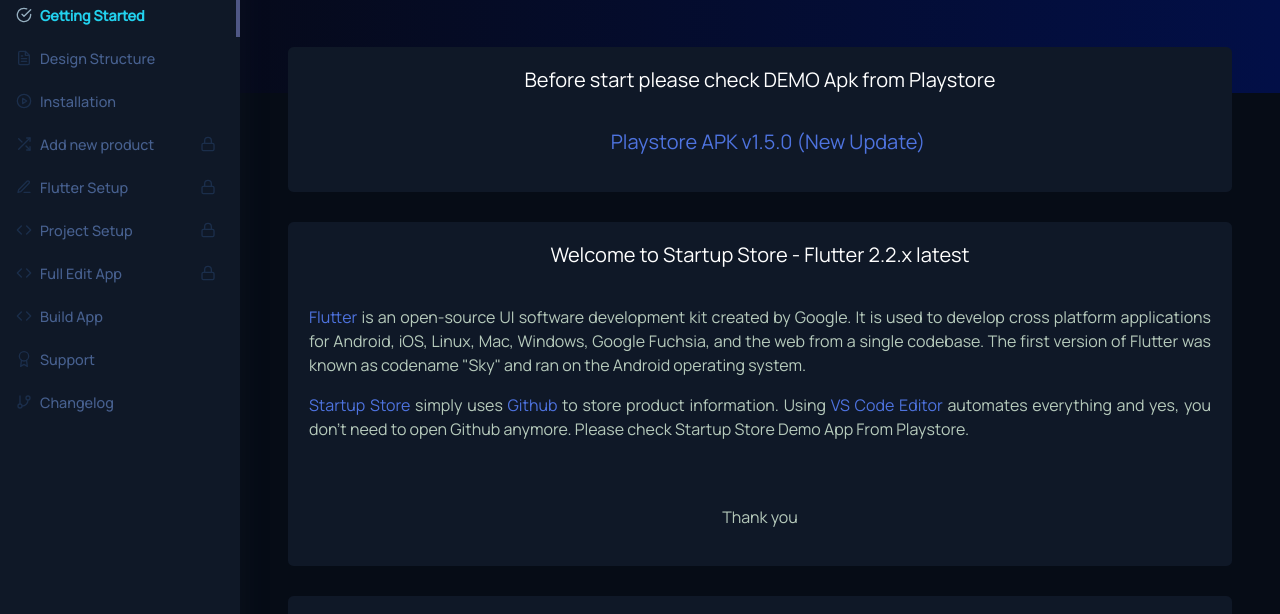
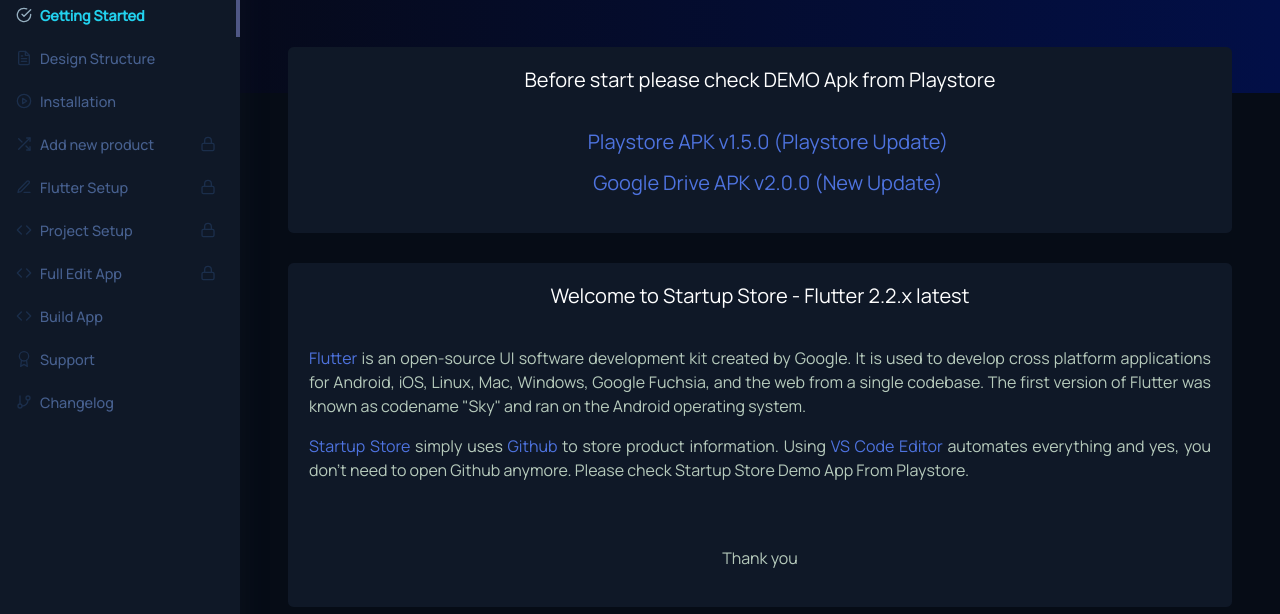
Before and after one commit to Deepjyoti120/Startup-Store-Online-Documentation-v1, a plain HTML site: page index.html in a window 1280 px wide. Shown: the part 121-735 px from the top of the page. Drawn offline with Linux system fonts and the light colour scheme; a web font is replaced by a local one.

Commit message:
drive update

```diff
--- a/index.html
+++ b/index.html
@@ -142,7 +142,13 @@
                                             <p class="docDetails textNone text-center"><a href="https://bit.ly/3zEKLlG"
                                                     target="_blank"
                                                     class="h5 font-width-bold mr-auto ml-md-3 my-2 my-md-0 mw-100">
-                                                    Playstore APK v1.5.0 (New Update)
+                                                    Playstore APK v1.5.0 (Playstore Update)
+                                                </a>
+                                            </p>
+                                            <p class="docDetails textNone text-center"><a href="https://bit.ly/3IusBbi"
+                                                    target="_blank"
+                                                    class="h5 font-width-bold mr-auto ml-md-3 my-2 my-md-0 mw-100">
+                                                    Google Drive APK v2.0.0 (New Update)
                                                 </a>
                                             </p>
                                         </div>
```
